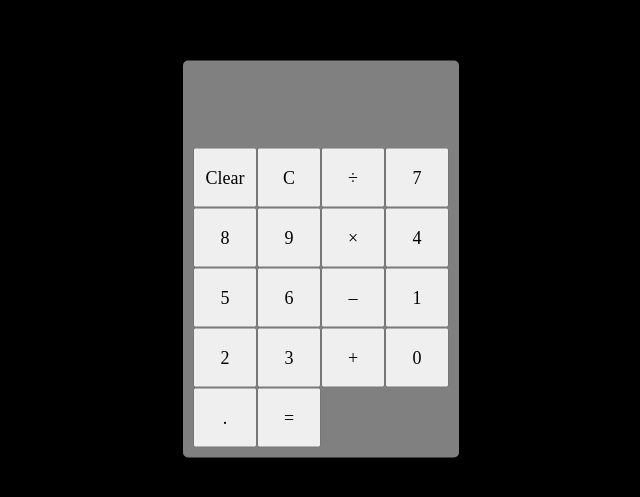
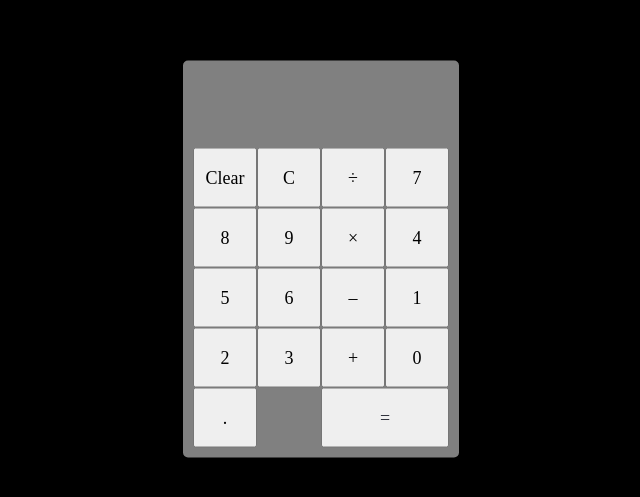
Before and after one commit to jordanalexis6/reactCalculator, a React (Create React App) app: page / in a window 1280 px wide. Shown: the part 141-638 px from the top of the page, without its empty margins (319-959 px from the left). Built offline with nearby package versions, Linux system fonts and the light colour scheme; a web font is replaced by a local one.

Commit message:
adding the result id css

```diff
--- a/src/App.css
+++ b/src/App.css
@@ -46,5 +46,11 @@ input[type="text"] {
 #clear {
   grid-column: 1/3;
   grid-row: 1;
-  color: gray;
+  color: #262834;
 }
+
+#result {
+  grid-column: 3/5;
+  grid-row: 5;
+  color: #262834;
+}
```
